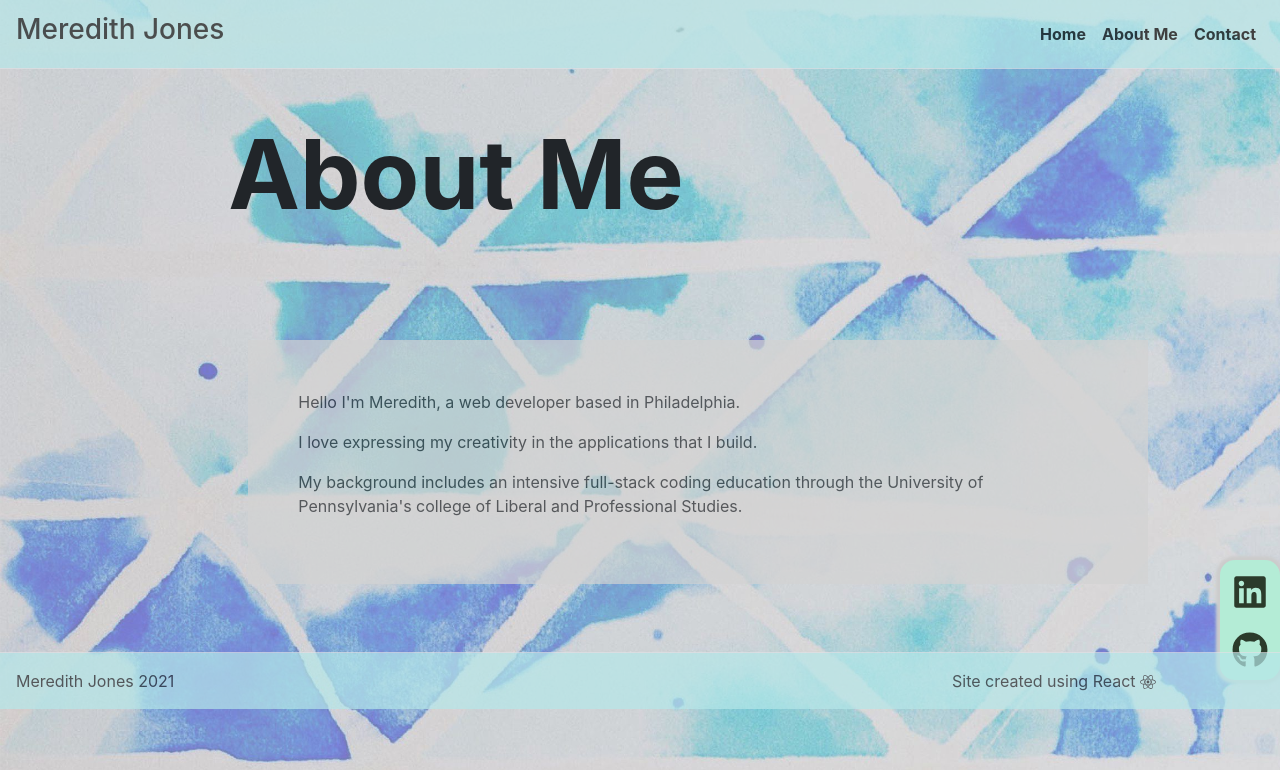
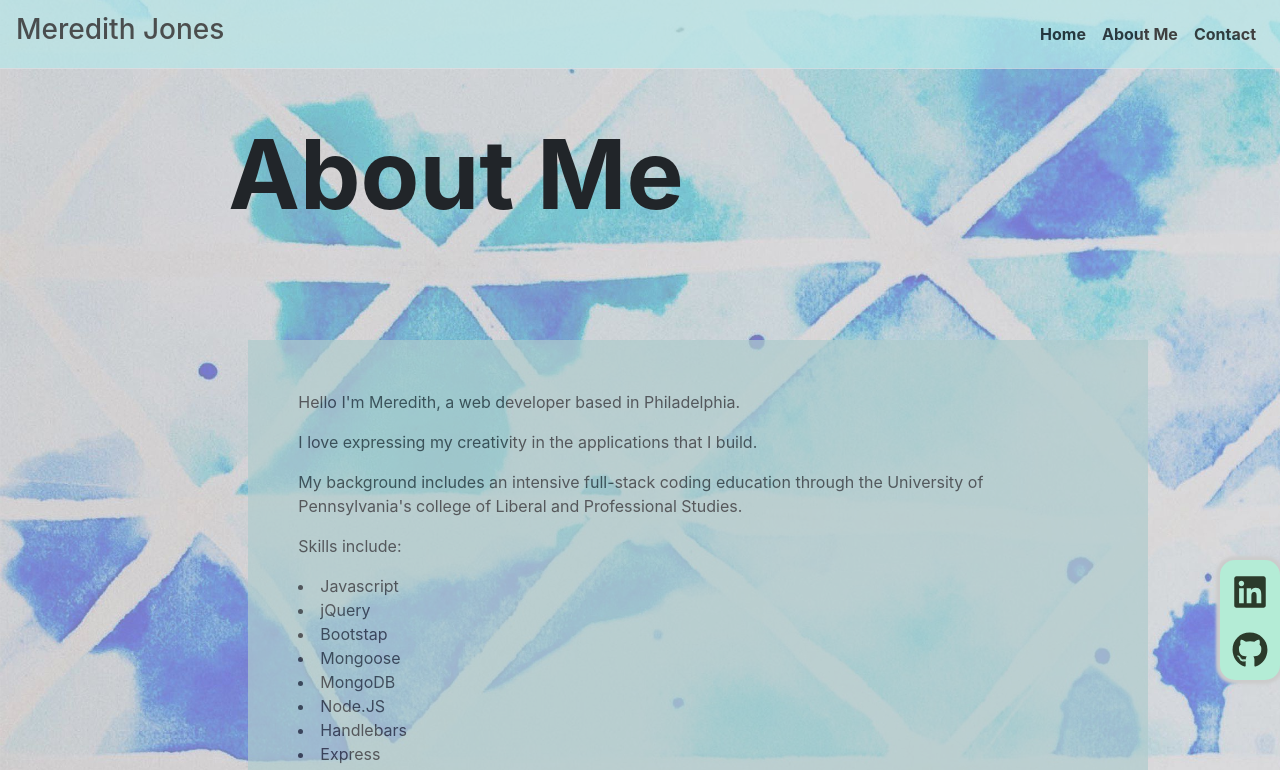
Before and after one commit to meredithajones/2021-Portfolio, a React (Create React App) app: page /about in a window 1280 px wide. Shown: the top 770 px of the page. Built offline with nearby package versions, Linux system fonts and the light colour scheme.

Commit message:
Added skills section to bio

```diff
--- a/src/Pages/About/About.css
+++ b/src/Pages/About/About.css
@@ -1,5 +1,5 @@
 .bio {
-    background-color: lightgrey;
+    background-color: rgb(175, 204, 205);
     opacity: .7;
     width: 900px;
     padding: 50px;
--- a/src/Pages/About/AboutPage.js
+++ b/src/Pages/About/AboutPage.js
@@ -18,6 +18,16 @@ function AboutPage(props) {
             <p>My background includes an intensive full-stack coding education through
                 the University of Pennsylvania's college of Liberal and Professional Studies.
             </p>
+            <p>Skills include:</p>
+            <li>Javascript</li>
+            <li>jQuery</li>
+            <li>Bootstap</li>
+            <li> Mongoose</li>
+            <li>MongoDB</li>
+            <li>Node.JS</li>
+            <li>Handlebars</li>
+            <li>Express</li>
+            <li>React</li>
             </div>
         </Content>
        </div>
```
